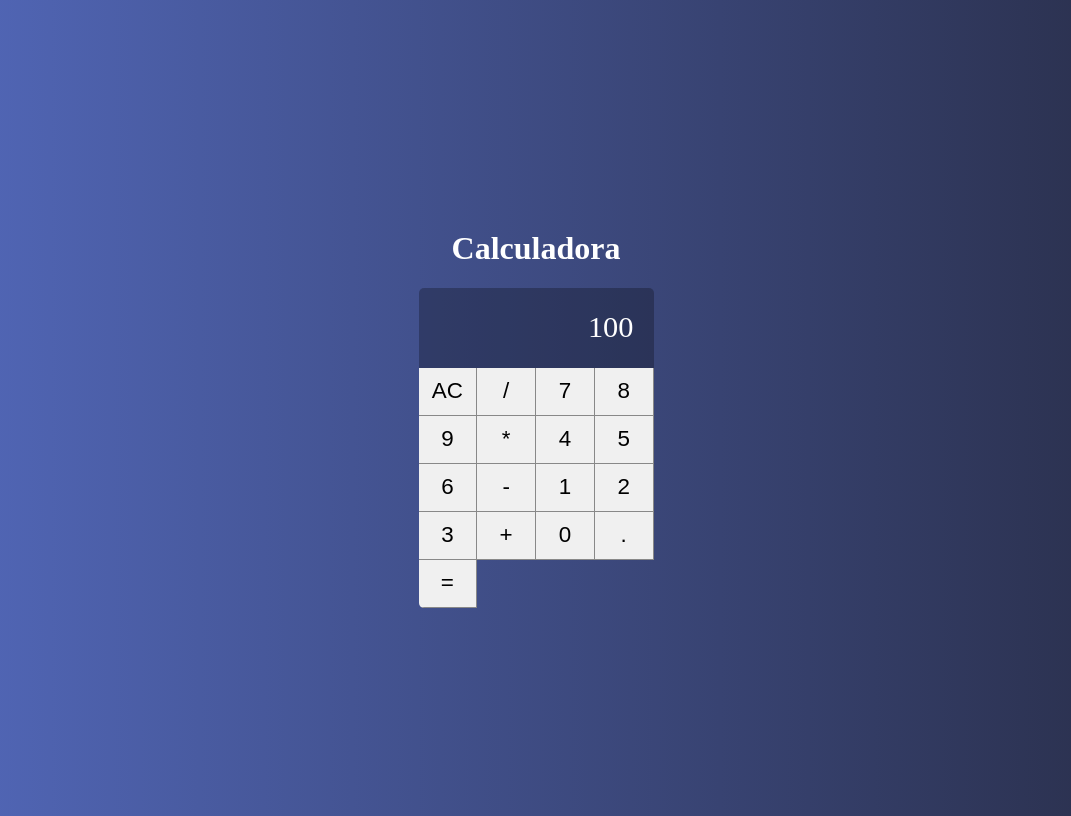
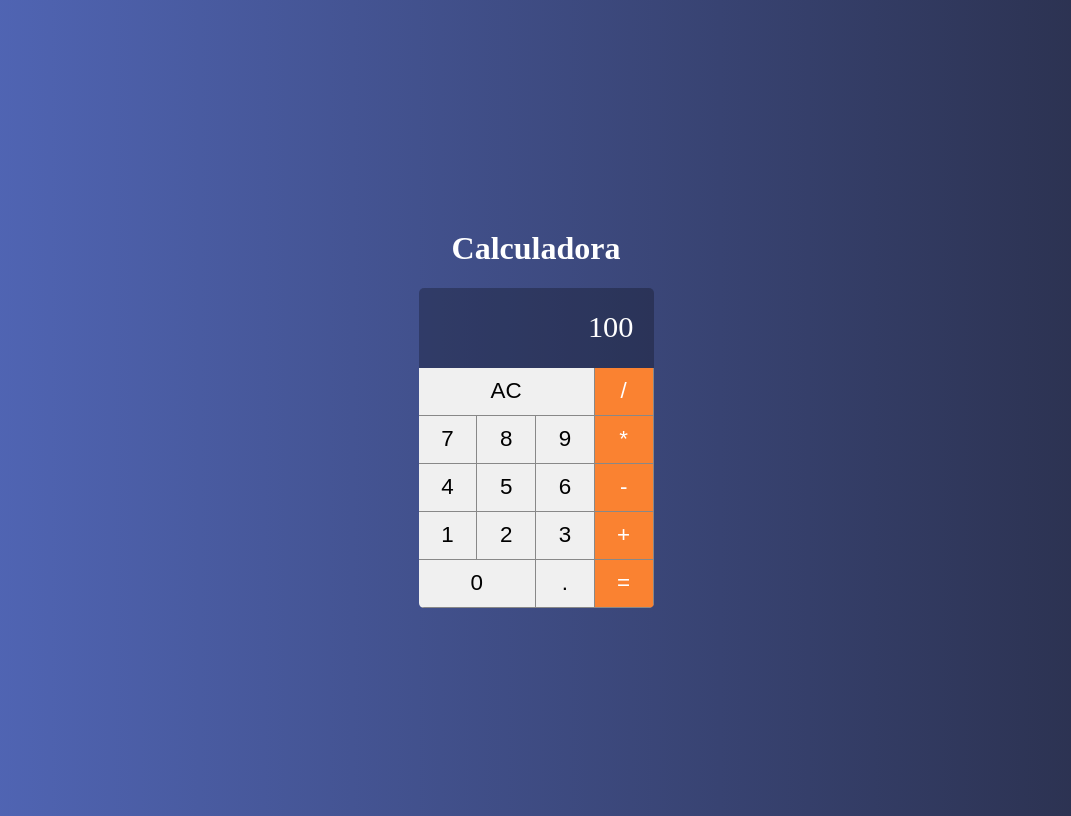
Before and after one commit to Henrique-Franca/Clear-Calculadora-React, a React (Create React App) app: page / in a window 1280 px wide. Shown: the whole page, without its empty margins (104-1175 px from the left). Built offline with nearby package versions, Linux system fonts and the light colour scheme.

Commit message:
Componente Button 02

```diff
--- a/src/components/Button.jsx
+++ b/src/components/Button.jsx
@@ -3,7 +3,7 @@
 
 export default props=>{
 
-    let classes = 'button';
+    let classes = 'button ';
     classes += props.operation ? 'operation' : '';
     classes += props.double ? 'double' : '';
     classes += props.triple ? 'triple' : '';
--- a/src/main/Calculator.jsx
+++ b/src/main/Calculator.jsx
@@ -5,29 +5,51 @@
 
 export default class Calculator extends Component{
 
+    constructor(props){
+
+        super(props);
+        this.clearMemory = this.clearMemory.bind(this);
+        this.setOperation = this.setOperation.bind(this);
+        this.addDigit = this.addDigit.bind(this);
+
+    }
+
+    clearMemory(){
+        console.log('limpar');
+    }
+
+    setOperation(operation){
+        console.log(operation);
+    }
+
+    addDigit(n){
+        console.log(n);
+    }
+
     render(){
+
         return(
             <div className="calculator">
 
                 <Display value= {100}/>
 
-                <Button label="AC"/>
-                <Button label="/"/>
-                <Button label="7"/>
-                <Button label="8"/>
-                <Button label="9"/>
-                <Button label="*"/>
-                <Button label="4"/>
-                <Button label="5"/>
-                <Button label="6"/>
-                <Button label="-"/>
-                <Button label="1"/>
-                <Button label="2"/>
-                <Button label="3"/>
-                <Button label="+"/>
-                <Button label="0"/>
-                <Button label="."/>
-                <Button label="="/>
+                <Button label="AC"  click= {this.clearMemory} triple/>
+                <Button label="/"   click= {this.setOperation} operation/>
+                <Button label="7"   click= {this.addDigit}/>
+                <Button label="8"   click= {this.addDigit}/>
+                <Button label="9"   click= {this.addDigit}/>
+                <Button label="*"   click= {this.setOperation} operation/>
+                <Button label="4"   click= {this.addDigit}/>
+                <Button label="5"   click= {this.addDigit}/>
+                <Button label="6"   click= {this.addDigit}/>
+                <Button label="-"   click= {this.setOperation} operation/>
+                <Button label="1"   click= {this.addDigit}/>
+                <Button label="2"   click= {this.addDigit}/>
+                <Button label="3"   click= {this.addDigit}/>
+                <Button label="+"   click= {this.setOperation} operation/>
+                <Button label="0"   click= {this.addDigit} double/>
+                <Button label="."   click= {this.addDigit}/>
+                <Button label="="   click= {this.setOperation} operation/>
 
             </div>
         )
```
